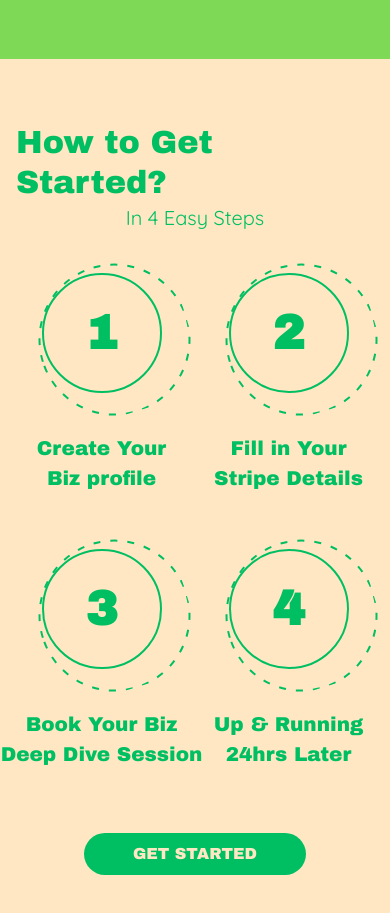
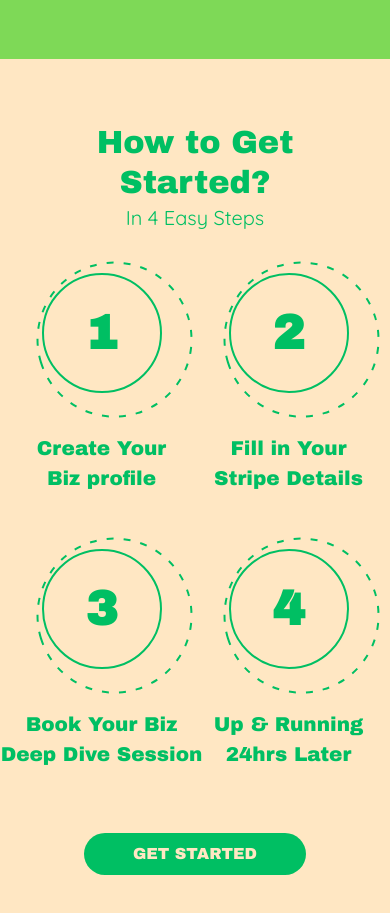
Before and after one commit to tjsoho/sloane, a Next.js app: page / in a window 390 px wide. Shown: the part 4200-5113 px from the top of the page. Built offline with nearby package versions, Linux system fonts and the light colour scheme.

Commit message:
fixing circle position

```diff
--- a/src/app/components/home/AnimatedCircle.tsx
+++ b/src/app/components/home/AnimatedCircle.tsx
@@ -62,10 +62,10 @@ const AnimatedCircle: React.FC<{ number: number; step: React.ReactNode }> = ({
   };
 
   const innerCircleSize = isMobile ? 120 : 150;
-  const outerCircleSize = isMobile ? 150 : 170;
+  const outerCircleSize = isMobile ? 160 : 180; // Increase the size to create more gap
   const fontSize = isMobile ? '3rem' : '4rem';
-  const circleRadius = isMobile ? 75 : 85;
-  const circleCenter = isMobile ? 75 : 85;
+  const circleRadius = (outerCircleSize - 6) / 2; // Adjust radius to match size
+  const circleCenter = outerCircleSize / 2; // Center of the circle
 
   return (
     <div className="flex flex-col items-center">
--- a/src/app/home/GetStarted.tsx
+++ b/src/app/home/GetStarted.tsx
@@ -55,8 +55,8 @@ function GetStarted() {
     <div className="flex h-full w-screen flex-col items-center justify-center bg-brand-cream">
       <div className="mx-auto flex max-w-[1240px] flex-col items-center justify-center px-4 pt-16 lg:pt-16 2xl:max-w-[1540px]">
 
-        <div>
-          <h2 className="text-left text-[32px] leading-tight text-brand-green lg:text-[48px]">
+        <div className='w-full'>
+          <h2 className="text-center text-[32px] leading-tight text-brand-green lg:text-[48px]">
             How to Get Started?
           </h2>
           <p className='text-brand-green text-center'>In 4 Easy Steps</p>
```
